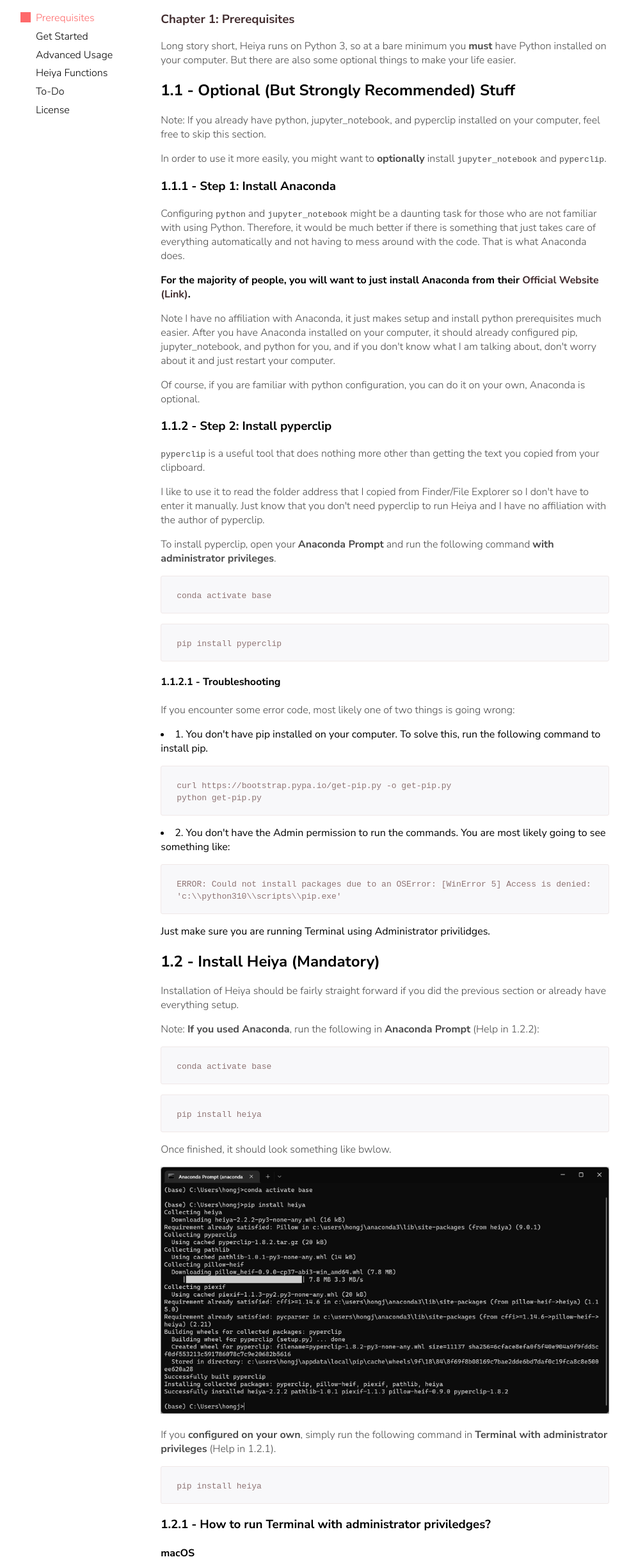
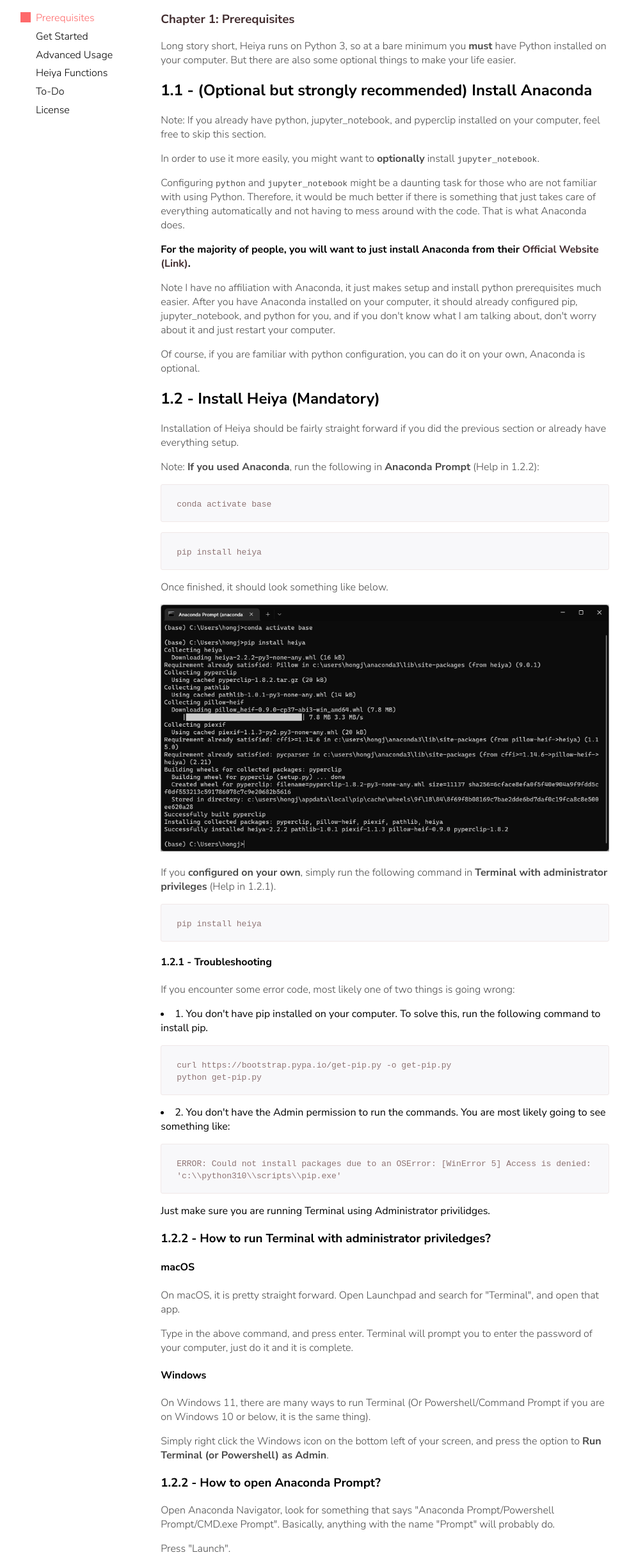
Before and after one commit to wu-hongjun/heiya, a plain HTML site: page docs/doc.html in a window 1280 px wide. Shown: the part 73-2518 px from the top of the page at 64% size, without its empty margins (136-1119 px from the left). Drawn offline with nearby package versions, Linux system fonts and the light colour scheme.

Commit message:
Update doc.html

```diff
--- a/docs/doc.html
+++ b/docs/doc.html
@@ -37,10 +37,9 @@
           <h1 class="section__title">Chapter 1: Prerequisites</h1>
           <p>Long story short, Heiya runs on Python 3, so at a bare minimum you <strong>must</strong> have Python installed on your computer.
             But there are also some optional things to make your life easier.</p>
-          <h2>1.1 - Optional (But Strongly Recommended) Stuff</h2>
+          <h2>1.1 - (Optional but strongly recommended) Install Anaconda</h2>
           <p>Note: If you already have python, jupyter_notebook, and pyperclip installed on your computer, feel free to skip this section.</p>
-          <p>In order to use it more easily, you might want to <strong>optionally</strong> install <code>jupyter_notebook</code> and <code>pyperclip</code>.</p>
-          <h3>1.1.1 - Step 1: Install Anaconda</h3>
+          <p>In order to use it more easily, you might want to <strong>optionally</strong> install <code>jupyter_notebook</code>.</p>
           <p>Configuring <code>python</code> and <code>jupyter_notebook</code> might be a daunting task for those who are not familiar with using Python.
             Therefore, it would be much better if there is something that just takes care of everything automatically and not having to mess around with the code.
             That is what Anaconda does.
@@ -52,12 +51,9 @@
           </p>
           <p>Of course, if you are familiar with python configuration, you can do it on your own, Anaconda is optional.</p>
 
-          <h3>1.1.2 - Step 2: Install pyperclip</h3>
-          <p><code>pyperclip</code> is a useful tool that does nothing more other than getting the text you copied from your clipboard.</p>
-          <p>I like to use it to read the folder address that I copied from Finder/File Explorer so I don't have to enter it manually.
-            Just know that you don't need pyperclip to run Heiya and I have no affiliation with the author of pyperclip.
-          </p>
-          <p>To install pyperclip, open your <strong>Anaconda Prompt</strong> and run the following command <strong>with administrator privileges</strong>.</p>
+            <h2>1.2 - Install Heiya (Mandatory)</h2>
+            <p>Installation of Heiya should be fairly straight forward if you did the previous section or already have everything setup.</p>
+            <p>Note: <strong>If you used Anaconda</strong>, run the following in <strong>Anaconda Prompt</strong> (Help in 1.2.2):</p>
             <div class="code__block code__block--notabs">
               <pre class="code code--block">
                 <code>
@@ -68,11 +64,21 @@
             <div class="code__block code__block--notabs">
               <pre class="code code--block">
                 <code>
-                pip install pyperclip
+                  pip install heiya
                 </code>
               </pre>
             </div>
-          <h4>1.1.2.1 - Troubleshooting</h4>
+            <p>Once finished, it should look something like below.</p>
+            <img src="./img/anaconda_prompt_finished.png" width="100%" height="100%">
+            <p>If you <strong>configured on your own</strong>, simply run the following command in <strong>Terminal with administrator privileges</strong> (Help in 1.2.1).</p>
+            <div class="code__block code__block--notabs">
+              <pre class="code code--block">
+                <code>
+                  pip install heiya
+                </code>
+              </pre>
+            </div>
+            <h4>1.2.1 - Troubleshooting</h4>
               <p>If you encounter some error code, most likely one of two things is going wrong:</p>
               <li>1. You don't have pip installed on your computer. To solve this, run the following command to install pip.
                 <div class="code__block code__block--notabs">
@@ -94,34 +100,8 @@
                   </pre>
                 </div>
                 Just make sure you are running Terminal using Administrator privilidges.
-            <h2>1.2 - Install Heiya (Mandatory)</h2>
-            <p>Installation of Heiya should be fairly straight forward if you did the previous section or already have everything setup.</p>
-            <p>Note: <strong>If you used Anaconda</strong>, run the following in <strong>Anaconda Prompt</strong> (Help in 1.2.2):</p>
-            <div class="code__block code__block--notabs">
-              <pre class="code code--block">
-                <code>
-                  conda activate base
-                </code>
-              </pre>
-            </div>
-            <div class="code__block code__block--notabs">
-              <pre class="code code--block">
-                <code>
-                  pip install heiya
-                </code>
-              </pre>
-            </div>
-            <p>Once finished, it should look something like bwlow.</p>
-            <img src="./img/anaconda_prompt_finished.png" width="100%" height="100%">
-            <p>If you <strong>configured on your own</strong>, simply run the following command in <strong>Terminal with administrator privileges</strong> (Help in 1.2.1).</p>
-            <div class="code__block code__block--notabs">
-              <pre class="code code--block">
-                <code>
-                  pip install heiya
-                </code>
-              </pre>
-            </div>
-            <h3>1.2.1 - How to run Terminal with administrator priviledges?</h3>
+            </li>
+            <h3>1.2.2 - How to run Terminal with administrator priviledges?</h3>
             <h4>macOS</h4>
             <p>On macOS, it is pretty straight forward. Open Launchpad and search for "Terminal", and open that app.</p>
             <p>Type in the above command, and press enter. Terminal will prompt you to enter the password of your computer, just do it and it is complete.</p>
@@ -206,22 +186,11 @@
           </li>
           <p>Now, you can do one of two things:</p>
           <li>
-            If you have pyperclip installed by following 1.1.2, there is nothing you need to do.
+            If you just want to use the directory in your clipboard, do nothing
           </li>
           <li>
-            If you did not install pyperclip, delete the following lines and paste the address into <code>source_dir</code>:
-            <div class="code__block code__block--notabs">
-              <pre class="code code--block">
-                <code>
-                  import pyperclip as clip
-
-                  # Get the image location directly from the clipboard
-                  if source_dir == "":
-                  source_dir = clip.paste()
-                </code>
-              </pre>
-            </div>
-            <p>In the end, it looks something like this:</p>
+            If you wish to enter a custom path, paste the address into <code>source_dir</code>:
+            <p>In the end, it might something like this (I deleted the lines that is doing nothing):</p>
             <img src="./img/deleted_pyperclip_cell.png" width="100%" height="100%">
           </li>
           <h3>2.3, continued</h3>
```
Lines whose indentation alone changed are shown as unchanged.
